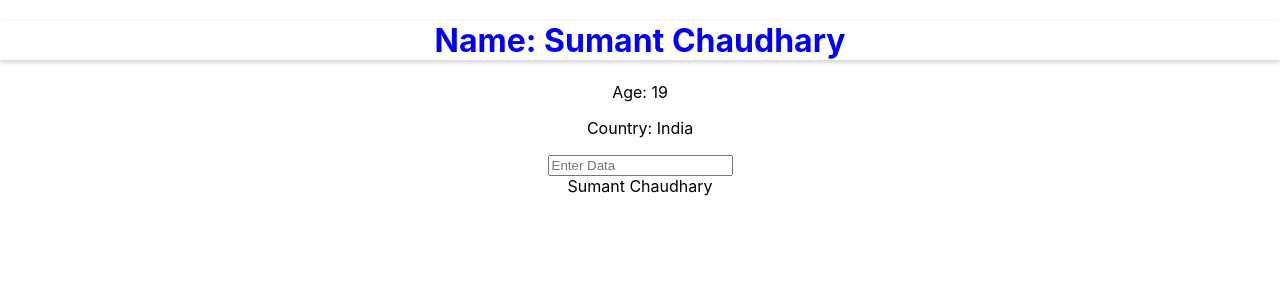
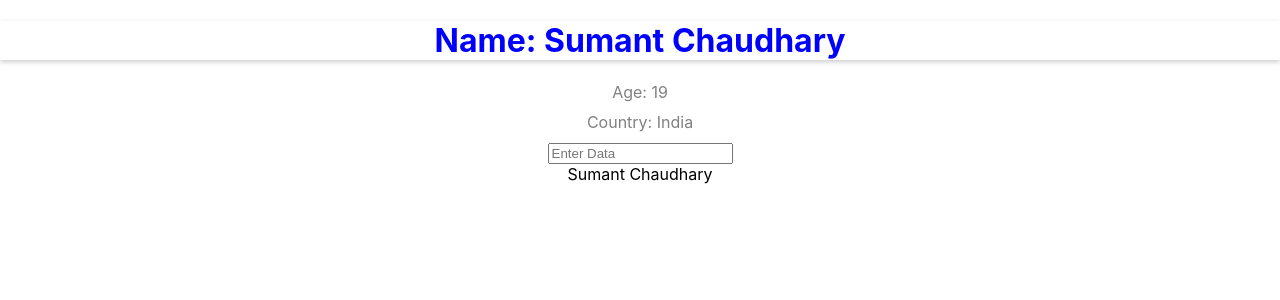
Before and after one commit to sumant7/react-prac, a React (Create React App) app in the folder first/: page / in a window 1280 px wide. Shown: the top 300 px of the page. Built offline with nearby package versions, Linux system fonts and the light colour scheme.

Commit message:
JSX stlying using object

```diff
--- a/first/src/App.js
+++ b/first/src/App.js
@@ -21,6 +21,10 @@ function App() {
     return "India"
   }
   const box = <input placeholder={p} autoComplete></input>
+  const style={
+    color: 'grey',
+    margin: '10px'
+  }
   return (
     <div className="App">
         <h1 style={  //text-decocation becomes textDecoratino in JSX because no - in object
@@ -29,8 +33,8 @@ function App() {
             boxShadow: '0 2px 5px #ccc'
           }
         }>Name: {fname}</h1> {/*inside {} we can use javascript things which return stuff like map,ternery opertor, variables but not if else for loops etc and comment like this*/}
-        <p classname="age">Age: {age}</p>
-        <p>Country: {country()}</p>
+        <p classname="age" style={style}>Age: {age}</p>
+        <p style={style}>Country: {country()}</p>
         {box}
         <div>{o.name}</div>
     </div>
```
